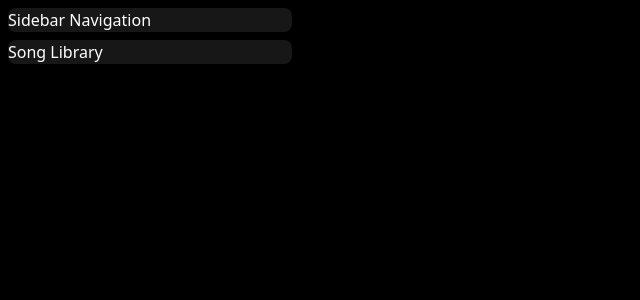
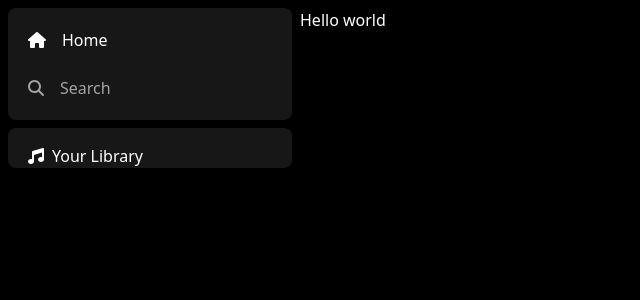
Before and after one commit to richardHaggioGwati/angular_spotify, an Angular app: page / in a window 1280 px wide. Shown: the top 300 px of the page, without its empty margins (0-640 px from the left). Built offline with nearby package versions, Linux system fonts and the light colour scheme.

Commit message:
feat(sidebar): side navigation

```diff
--- a/package.json
+++ b/package.json
@@ -20,6 +20,9 @@
     "@angular/platform-browser": "^16.2.0",
     "@angular/platform-browser-dynamic": "^16.2.0",
     "@angular/router": "^16.2.0",
+    "@fortawesome/angular-fontawesome": "^0.13.0",
+    "@fortawesome/fontawesome-svg-core": "^6.4.2",
+    "@fortawesome/free-solid-svg-icons": "^6.4.2",
     "rxjs": "~7.8.0",
     "tslib": "^2.3.0",
     "zone.js": "~0.13.0"
--- a/src/app/app-routing.module.ts
+++ b/src/app/app-routing.module.ts
@@ -1,7 +1,12 @@
 import { NgModule } from '@angular/core';
 import { RouterModule, Routes } from '@angular/router';
+import { SidebarComponent } from './sidebar/sidebar.component';
 
-const routes: Routes = [];
+//TODO: remove temporary rendering of sidebar
+const routes: Routes = [
+  { path: '', component: SidebarComponent },
+  { path: 'search', component: SidebarComponent },
+];
 
 @NgModule({
   imports: [RouterModule.forRoot(routes)],
--- a/src/app/app.component.html
+++ b/src/app/app.component.html
@@ -1 +1,3 @@
-<app-sidebar></app-sidebar>
+<app-sidebar>
+  <main class='h-full flex-1 overflow-y-auto py-2'>Hello world</main>
+</app-sidebar>
--- a/src/app/sidebar/box/box.component.html
+++ b/src/app/sidebar/box/box.component.html
@@ -1 +1,4 @@
-<div [class]='"bg-neutral-900 rounded-lg h-fit w-full" + additionalClass'>{{boxText}}</div>
+<div [class]='"bg-neutral-900 rounded-lg h-fit w-full " + additionalClass'>
+  {{boxText}}
+  <ng-content></ng-content>
+</div>
--- /dev/null
+++ b/src/app/sidebar/library/library.component.html
@@ -0,0 +1,6 @@
+<div class='flex items-center justify-between px-5 pt-4'>
+  <div class='inline-flex items-center gap-x-2'>
+    <fa-icon [icon]="faMusicLibrary"></fa-icon>
+    <p>Your Library</p>
+  </div>
+</div>
--- /dev/null
+++ b/src/app/sidebar/library/library.component.ts
@@ -0,0 +1,13 @@
+import { Component } from '@angular/core';
+import { faMusic } from '@fortawesome/free-solid-svg-icons';
+
+@Component({
+  selector: 'app-library',
+  templateUrl: './library.component.html',
+})
+export class LibraryComponent {
+  //TODO: proper music list icon
+  faMusicLibrary = faMusic;
+
+  //TODO: add a handle upload function, for user songs
+}
--- /dev/null
+++ b/src/app/sidebar/sidebar-item/sidebar-item.component.html
@@ -0,0 +1,6 @@
+<a
+  class='flex flex-row items-center w-full gap-x-4 text-md font-medium cursor-pointer hover:text-white transition text-neutral-400 py-1'
+  [routerLink]='[link]' routerLinkActive='text-white'>
+  <fa-icon [icon]="icon"></fa-icon>
+  <p class='truncate w-full'>{{label}}</p>
+</a>
--- a/src/app/sidebar/sidebar.component.html
+++ b/src/app/sidebar/sidebar.component.html
@@ -1,7 +1,14 @@
 <div class='flex h-full'>
   <div class='hidden md:flex flex-col gap-y-2 bg-black h-full w-[300px] p-2'>
-    <app-box [boxText]='"Sidebar Navigation"'></app-box>
-    <app-box [boxText]='"Song Library"'
-             [additionalClass]='" overflow-y-auto h-full"'></app-box>
+    <app-box>
+      <div class='flex flex-col gap-y-4 px-5 py-4'>
+        <app-sidebar-item [icon]='faHome' [label]='"Home"' [link]='""'></app-sidebar-item>
+        <app-sidebar-item [icon]='faSearch' [label]='"Search"' [link]='"search"'></app-sidebar-item>
+      </div>
+    </app-box>
+    <app-box [additionalClass]='"h-full overflow-y-auto"'>
+      <app-library></app-library>
+    </app-box>
   </div>
+  <ng-content></ng-content>
 </div>
--- a/src/app/sidebar/sidebar.component.ts
+++ b/src/app/sidebar/sidebar.component.ts
@@ -1,8 +1,13 @@
 import { Component } from '@angular/core';
+import { faHome } from '@fortawesome/free-solid-svg-icons';
+import { faSearch } from '@fortawesome/free-solid-svg-icons';
 
 @Component({
   selector: 'app-sidebar',
   templateUrl: './sidebar.component.html',
   styleUrls: ['./sidebar.component.css'],
 })
-export class SidebarComponent {}
+export class SidebarComponent {
+  faHome = faHome;
+  faSearch = faSearch;
+}
```
Also changed, not shown: src/app/app.module.ts (+11 -2 lines), src/app/sidebar/sidebar-item/sidebar-item.component.ts (added, +12 -0 lines), .eslintrc.json, 1 other file (tests, documents, lock files or other folders).
